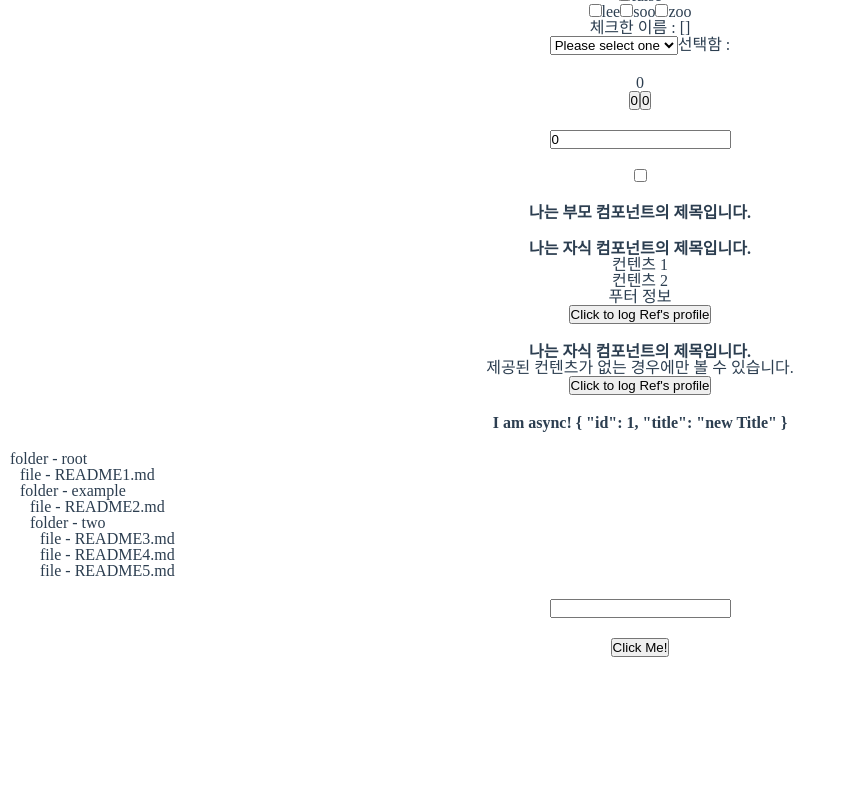
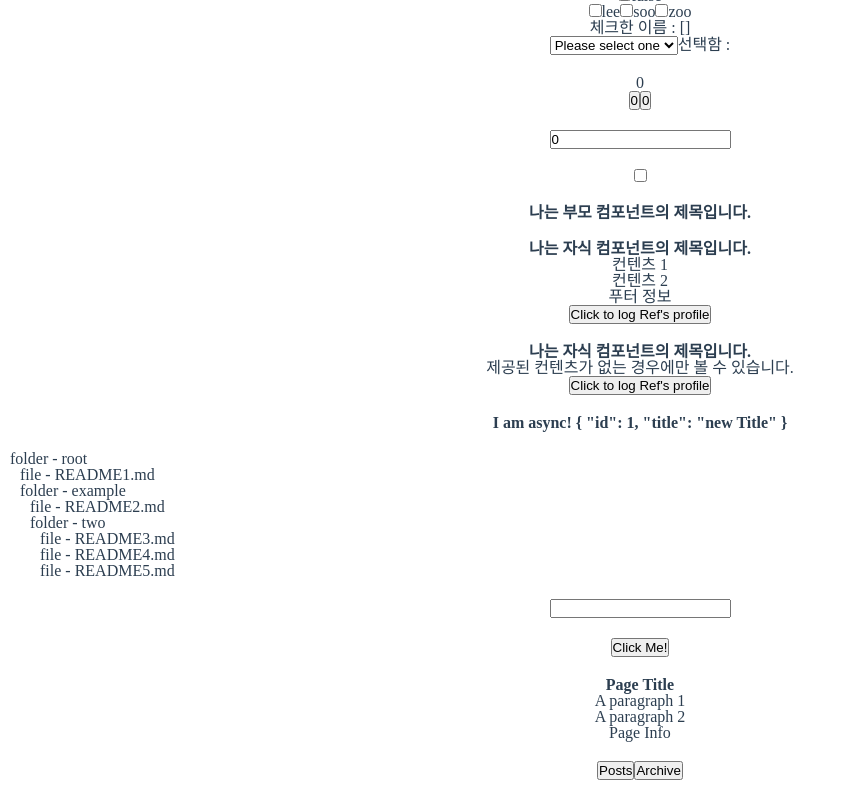
Before and after one commit to LeeSeongJinCa/vue_sketchbook, a Vue app: page / in a window 1280 px wide. Shown: the part 1613-2413 px from the top of the page, without its empty margins (0-846 px from the left). Before the commit the page ends 2290 px from the top, so only its background shows below. Built offline with nearby package versions, Linux system fonts and the light colour scheme.

Commit message:
2020.11.11

```diff
--- a/src/App.vue
+++ b/src/App.vue
@@ -227,6 +227,34 @@
     <div class="custom-event">
       <custom-event v-on:my-event="logCustom" />
     </div>
+    <slots>
+      <!-- <template v-slot:header>
+        <h1>Page Title</h1>
+      </template> -->
+      <template #header>
+        <h1>Page Title</h1>
+      </template>
+      <template v-slot:default>
+        <p>A paragraph 1</p>
+        <p>A paragraph 2</p>
+      </template>
+      <template v-slot:footer>
+        <p>Page Info</p>
+      </template>
+    </slots>
+    <custom-slots v-slot="{ user = { firstName: 'Guest' } }">
+      {{ user.firstName }}
+    </custom-slots>
+    <tab-ex :current="tabData.current" v-on:handleTabClick="handleTabClick">
+      <template>
+        <p v-if="tabData.current === 'posts'">
+          {{ tabData.article.posts }}
+        </p>
+        <p v-else-if="tabData.current === 'archive'">
+          {{ tabData.article.archive }}
+        </p>
+      </template>
+    </tab-ex>
   </div>
 </template>
 
@@ -244,6 +272,9 @@ import {
   Folder as FolderVue,
   PropsType as PropsTypeVue,
   CustomEvent as CustomEventVue,
+  Slots as SlotsVue,
+  CustomSlots as CustomSlotsVue,
+  TabEx as TabExVue,
 } from "./components";
 import { root } from "./data";
 
@@ -260,6 +291,9 @@ export default {
     folder: FolderVue,
     "props-type": PropsTypeVue,
     "custom-event": CustomEventVue,
+    slots: SlotsVue,
+    "custom-slots": CustomSlotsVue,
+    "tab-ex": TabExVue,
   },
   data() {
     return {
@@ -305,6 +339,19 @@ export default {
       post: {
         id: 1,
         title: "new Title",
+      },
+      slotProps: {
+        user: {
+          firstName: "Lee",
+          lastName: "Seong-Jin",
+        },
+      },
+      tabData: {
+        current: "",
+        article: {
+          posts: "postspostspostspostsposts",
+          archive: "archivearchivearchivearchivearchive",
+        },
       },
     };
   },
@@ -356,6 +403,10 @@ export default {
     },
     logCustom() {
       console.log(1234);
+    },
+    handleTabClick(type) {
+      console.log(type);
+      this.tabData.current = type;
     },
   },
   computed: {
--- /dev/null
+++ b/src/components/CustomSlots.vue
@@ -0,0 +1,11 @@
+<template>
+  <span> </span>
+</template>
+
+<script>
+export default {
+  name: "CustomSlots",
+};
+</script>
+
+<style></style>
--- /dev/null
+++ b/src/components/Slots.vue
@@ -0,0 +1,21 @@
+<template>
+  <div class="base-layout">
+    <header>
+      <slot name="header"></slot>
+    </header>
+    <main>
+      <slot></slot>
+    </main>
+    <footer>
+      <slot name="footer"></slot>
+    </footer>
+  </div>
+</template>
+
+<script>
+export default {
+  name: "Slots",
+};
+</script>
+
+<style></style>
--- /dev/null
+++ b/src/components/TabEx.vue
@@ -0,0 +1,27 @@
+<template>
+  <div>
+    <div class="tab-bar">
+      <button @click="handleClick('posts')">Posts</button>
+      <button @click="handleClick('archive')">Archive</button>
+    </div>
+    <div class="article">
+      <slot></slot>
+    </div>
+  </div>
+</template>
+
+<script>
+export default {
+  name: "TabEx",
+  props: {
+    current: String,
+  },
+  methods: {
+    handleClick(type) {
+      this.$emit("handleTabClick", type);
+    },
+  },
+};
+</script>
+
+<style></style>
--- a/src/components/index.js
+++ b/src/components/index.js
@@ -8,3 +8,6 @@ export { default as AsyncComponent } from "./AsyncComponent.vue";
 export { default as Folder } from "./Folder.vue";
 export { default as PropsType } from "./PropsType.vue";
 export { default as CustomEvent } from "./CustomEvent.vue";
+export { default as Slots } from "./Slots.vue";
+export { default as CustomSlots } from "./CustomSlots.vue";
+export { default as TabEx } from "./TabEx.vue";
```
